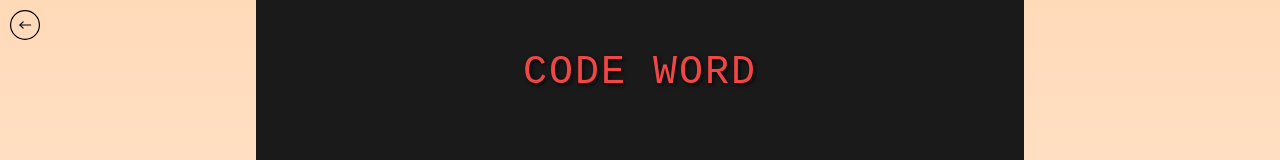
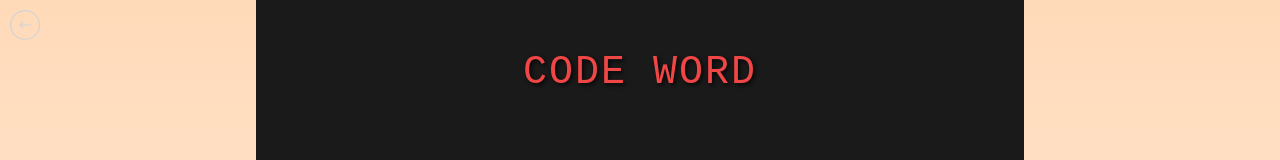
Before and after one commit to joseph-johnson27001/game-world, a Vue app: page /code-word/game in a window 1280 px wide. Shown: the top 160 px of the page. Built offline with nearby package versions, Linux system fonts and the light colour scheme.

Commit message:
Back button styles on code word

```diff
--- a/src/components/BackButton.vue
+++ b/src/components/BackButton.vue
@@ -11,12 +11,10 @@
           data-name="E421, Back, buttons, multimedia, play, stop"
           id="E421_Back_buttons_multimedia_play_stop"
         >
-          <circle class="cls-1" cx="256" cy="256" r="246" />
-
-          <line class="cls-1" x1="352.26" x2="170.43" y1="256" y2="256" />
-
+          <circle :class="circleClass" cx="256" cy="256" r="246" />
+          <line :class="lineClass" x1="352.26" x2="170.43" y1="256" y2="256" />
           <polyline
-            class="cls-1"
+            :class="lineClass"
             points="223.91 202.52 170.44 256 223.91 309.48"
           />
         </g>
@@ -66,10 +64,26 @@ export default {
       router.push(backButtonDestination.value);
     };
 
+    const isCodeWordPage = computed(() => {
+      return ["CodeWordCategories", "CodeWordGame", "CodeWordResults"].includes(
+        route.name
+      );
+    });
+
     return {
       showBackButton,
       goBack,
+      isCodeWordPage,
     };
+  },
+
+  computed: {
+    circleClass() {
+      return this.isCodeWordPage ? "cls-light" : "cls-dark";
+    },
+    lineClass() {
+      return this.isCodeWordPage ? "cls-light" : "cls-dark";
+    },
   },
 };
 </script>
@@ -83,9 +97,17 @@ export default {
   z-index: 1000;
 }
 
-.cls-1 {
+.cls-dark {
   fill: none;
-  stroke: #000000;
+  stroke: #000000; /* Original color */
+  stroke-linecap: round;
+  stroke-linejoin: round;
+  stroke-width: 20px;
+}
+
+.cls-light {
+  fill: none;
+  stroke: #d3d3d3; /* Light color for Code Word game */
   stroke-linecap: round;
   stroke-linejoin: round;
   stroke-width: 20px;
```
